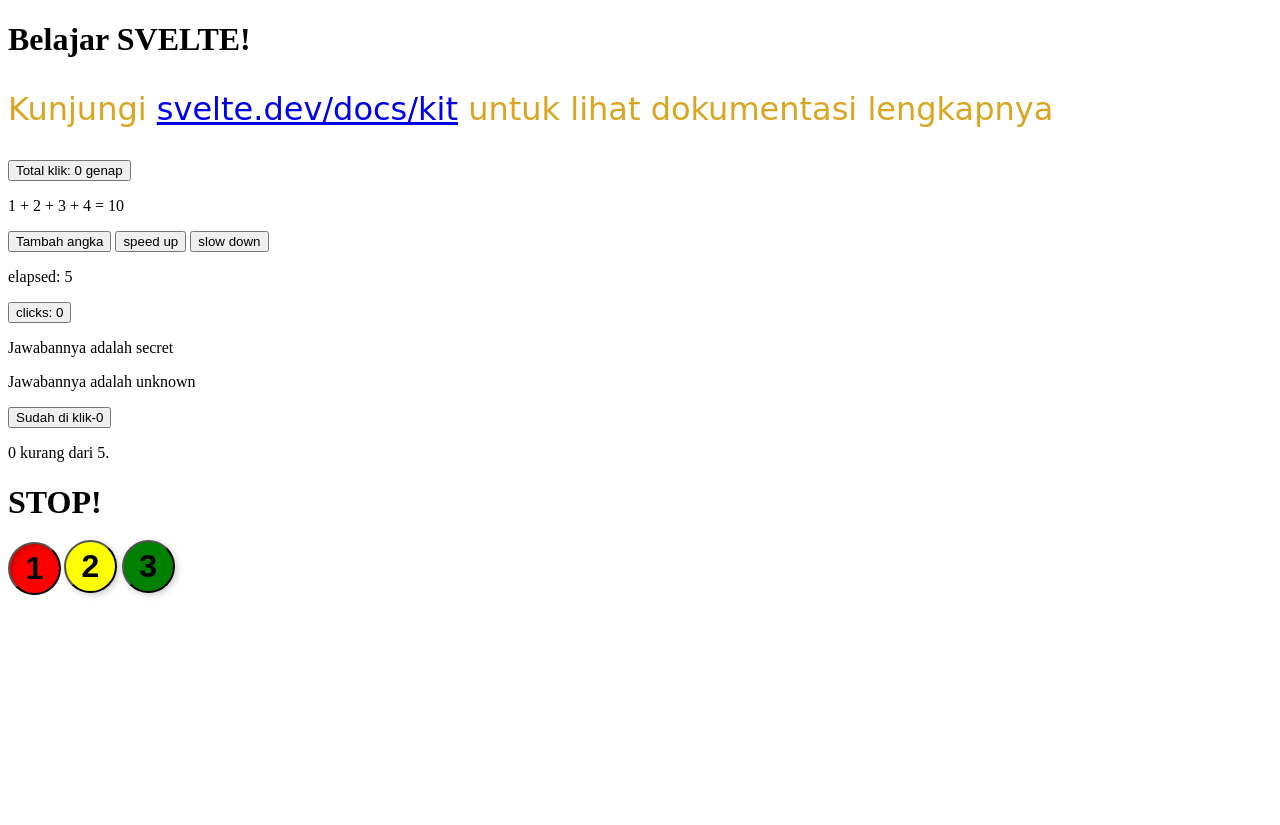
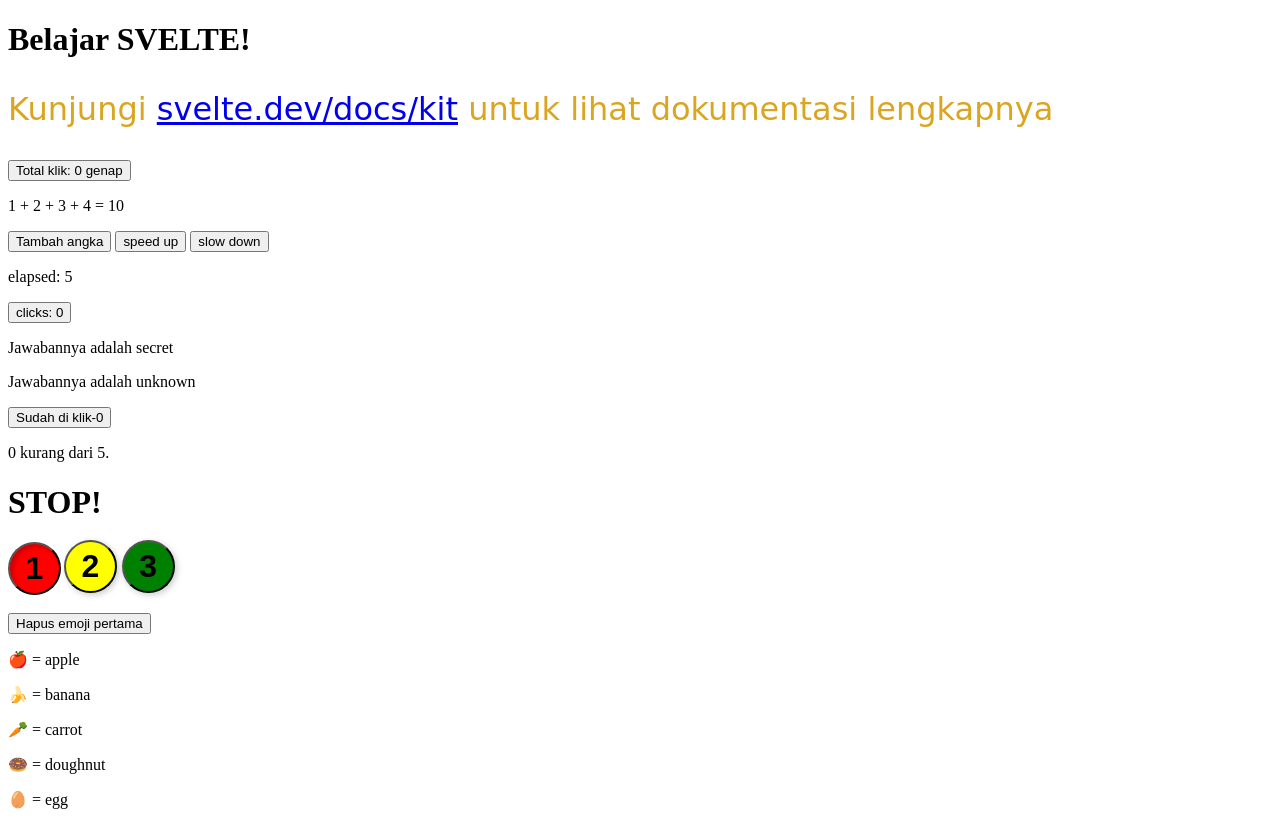
Before and after one commit to Zulhaditya/svelte-learn, a SvelteKit app: page / in a window 1280 px wide. Before the commit the page ends 800 px from the top, so only its background shows below. Built offline with nearby package versions, Linux system fonts and the light colour scheme.

Commit message:
UPDATE : keyed each statement

```diff
--- a/src/routes/+page.svelte
+++ b/src/routes/+page.svelte
@@ -5,6 +5,7 @@
   import EachStatement from "./EachStatement.svelte";
   import Effects from "./Effects.svelte";
   import IfStatement from "./IfStatement.svelte";
+  import KeyedEachStatement from "./KeyedEachStatement.svelte";
   import Nested from "./Nested.svelte";
   import State from "./State.svelte";
 
@@ -30,6 +31,7 @@
 <Nested />
 <IfStatement />
 <EachStatement />
+<KeyedEachStatement />
 
 <!-- style tag digunakan untuk styling dengan css atau tailwind -->
 <style>
--- /dev/null
+++ b/src/routes/KeyedEachStatement.svelte
@@ -0,0 +1,18 @@
+<script lang="ts">
+  import Thing from "./Thing.svelte";
+
+  let things = $state([
+    { id: 1, name: "apple" },
+    { id: 2, name: "banana" },
+    { id: 3, name: "carrot" },
+    { id: 4, name: "doughnut" },
+    { id: 5, name: "egg" },
+  ]);
+</script>
+
+<br />
+<button onclick={() => things.shift()}> Hapus emoji pertama </button>
+
+{#each things as thing (thing.id)}
+  <Thing name={thing.name} />
+{/each}
--- /dev/null
+++ b/src/routes/Thing.svelte
@@ -0,0 +1,17 @@
+<script lang="ts">
+  const emojis = {
+    apple: "🍎",
+    banana: "🍌",
+    carrot: "🥕",
+    doughnut: "🍩",
+    egg: "🥚",
+  };
+
+  // nama akan selalu di update jika props diubah
+  let { name } = $props();
+
+  // emojis nilainya fix atau konstan
+  const emoji = emojis[name];
+</script>
+
+<p>{emoji} = {name}</p>
```
